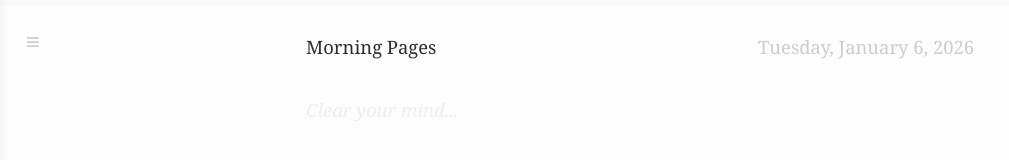
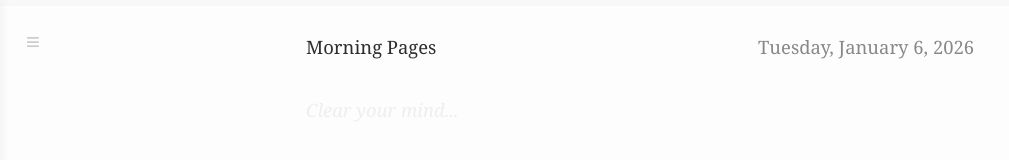
Before and after one commit to pappapaolo/morning-pages, a React (Vite) app: page / in a window 1280 px wide. Shown: the top 160 px of the page, without its empty margins (0-1009 px from the left). Built offline with nearby package versions, Linux system fonts and the light colour scheme.

Commit message:
feat: Add automatic dark mode support

```diff
--- a/src/App.jsx
+++ b/src/App.jsx
@@ -160,8 +160,8 @@ function App() {
             top: 20px;
             left: 50%;
             transform: translateX(-50%) translateY(-100px);
-            background: #333;
-            color: #fff;
+            background: var(--color-toast-bg);
+            color: var(--color-toast-text);
             padding: 10px 20px;
             border-radius: 20px;
             font-size: 0.9rem;
@@ -181,7 +181,7 @@ function App() {
             margin-bottom: 2rem;
             font-family: var(--font-ui);
             padding: 2rem;
-            background: #f1f8e9;
+            background: var(--color-bg-sidebar); /* Use reusable bg or create a specific one if needed, sidebar bg is subte enough */
             border-radius: 8px;
         }
         .header {
@@ -204,7 +204,7 @@ function App() {
         .date-display {
             font-family: var(--font-body); /* Shared font */
             font-size: 1.15rem; /* Matches editor */
-            color: #ccc; /* Lighter */
+            color: var(--color-dim);
             margin: 0;
         }
       `}</style>
--- a/src/components/AboutModal.jsx
+++ b/src/components/AboutModal.jsx
@@ -36,7 +36,7 @@ const AboutModal = ({ onClose }) => {
             z-index: 1000;
         }
         .modal-content {
-            background: #fff;
+            background: var(--color-bg);
             padding: 2rem;
             border-radius: 8px;
             max-width: 600px;
@@ -55,7 +55,7 @@ const AboutModal = ({ onClose }) => {
             background: none;
             font-size: 1.5rem;
             cursor: pointer;
-            color: #aaa;
+            color: var(--color-icon);
         }
         h2 { margin-top: 0; color: var(--color-text); }
         h3 { margin-top: 1.5rem; font-size: 1.1rem; }
@@ -64,8 +64,8 @@ const AboutModal = ({ onClose }) => {
             margin-top: 2rem;
             font-style: italic;
             font-size: 0.9rem;
-            color: #888;
-            border-top: 1px solid #eee;
+            color: var(--color-dim);
+            border-top: 1px solid var(--color-border);
             padding-top: 1rem;
         }
       `}</style>
--- a/src/components/Editor.jsx
+++ b/src/components/Editor.jsx
@@ -45,7 +45,7 @@ const Editor = ({ value, onChange, placeholder = "Clear your mind..." }) => {
           min-height: 50vh;
         }
         .editor-textarea::placeholder {
-          color: #eee;
+          color: var(--color-placeholder);
           font-style: italic;
         }
       `}</style>
--- a/src/components/Sidebar.jsx
+++ b/src/components/Sidebar.jsx
@@ -74,7 +74,7 @@ const Sidebar = ({ currentDate, onSelectDate, onOpenAbout }) => {
             font-size: 1.5rem;
             line-height: 1; /* Ensure no extra height */
             cursor: pointer;
-            color: #ccc;
+            color: var(--color-icon);
             transition: color 0.3s;
         }
         .sidebar-toggle:hover { color: var(--color-text); }
@@ -85,8 +85,8 @@ const Sidebar = ({ currentDate, onSelectDate, onOpenAbout }) => {
             left: 0;
             height: 100vh;
             width: 250px;
-            background: #f9f9f9;
-            box-shadow: 2px 0 10px rgba(0,0,0,0.05);
+            background: var(--color-bg-sidebar);
+            box-shadow: var(--shadow-sidebar);
             z-index: 250;
             transform: translateX(-100%);
             transition: transform 0.3s ease;
@@ -106,7 +106,7 @@ const Sidebar = ({ currentDate, onSelectDate, onOpenAbout }) => {
             color: var(--color-dim);
             margin-bottom: 2rem;
             padding-bottom: 0.5rem;
-            border-bottom: 1px solid #eee;
+            border-bottom: 1px solid var(--color-border);
         }
         .entry-list {
             flex: 1;
@@ -121,20 +121,20 @@ const Sidebar = ({ currentDate, onSelectDate, onOpenAbout }) => {
             transition: background 0.2s;
         }
         .entry-item:hover {
-            background: #eee;
+            background: var(--color-bg-hover);
         }
         .entry-item.active {
             background: var(--color-accent);
             color: white;
         }
         .empty {
-            color: #aaa;
+            color: var(--color-dim);
             font-style: italic;
             font-size: 0.9rem;
         }
         .sidebar-footer {
             margin-top: auto;
-            border-top: 1px solid #eee;
+            border-top: 1px solid var(--color-border);
             padding-top: 1rem;
         }
         .about-link {
--- a/src/index.css
+++ b/src/index.css
@@ -5,8 +5,21 @@
   --color-bg: #fdfdfd;
   --color-text: #2d2d2d;
   --color-dim: #888;
-  --color-accent: #e57373; /* Subtle red/pink */
+  --color-accent: #e57373;
+  /* Subtle red/pink */
   --color-success: #81c784;
+
+  /* Semantic Colors */
+  --color-bg-sidebar: #f9f9f9;
+  --color-bg-hover: #eeeeee;
+  --color-border: #eeeeee;
+  --color-icon: #cccccc;
+  --color-icon-hover: #2d2d2d;
+  /* same as text usually */
+  --color-placeholder: #eeeeee;
+  --color-toast-bg: #333333;
+  --color-toast-text: #ffffff;
+  --shadow-sidebar: 2px 0 10px rgba(0, 0, 0, 0.05);
 
   --max-width: 700px;
   --spacing-unit: 1rem;
@@ -63,10 +76,39 @@ body {
 }
 
 /* Utilities */
-.hidden { display: none; }
-.fade-in { animation: fadeIn 0.5s ease-in; }
+.hidden {
+  display: none;
+}
+
+.fade-in {
+  animation: fadeIn 0.5s ease-in;
+}
 
 @keyframes fadeIn {
-  from { opacity: 0; }
-  to { opacity: 1; }
+  from {
+    opacity: 0;
+  }
+
+  to {
+    opacity: 1;
+  }
 }
+
+@media (prefers-color-scheme: dark) {
+  :root {
+    --color-bg: #121212;
+    --color-text: #e0e0e0;
+    --color-dim: #a0a0a0;
+    --color-bg-sidebar: #1e1e1e;
+    --color-bg-hover: #333333;
+    --color-border: #333333;
+    --color-icon: #666666;
+    --color-icon-hover: #e0e0e0;
+    --color-placeholder: #555555;
+    /* Darker grey for placeholder in dark mode */
+    --color-toast-bg: #e0e0e0;
+    --color-toast-text: #121212;
+    /* Invert toast for better visibility */
+    --shadow-sidebar: 2px 0 10px rgba(0, 0, 0, 0.5);
+  }
+}
```
